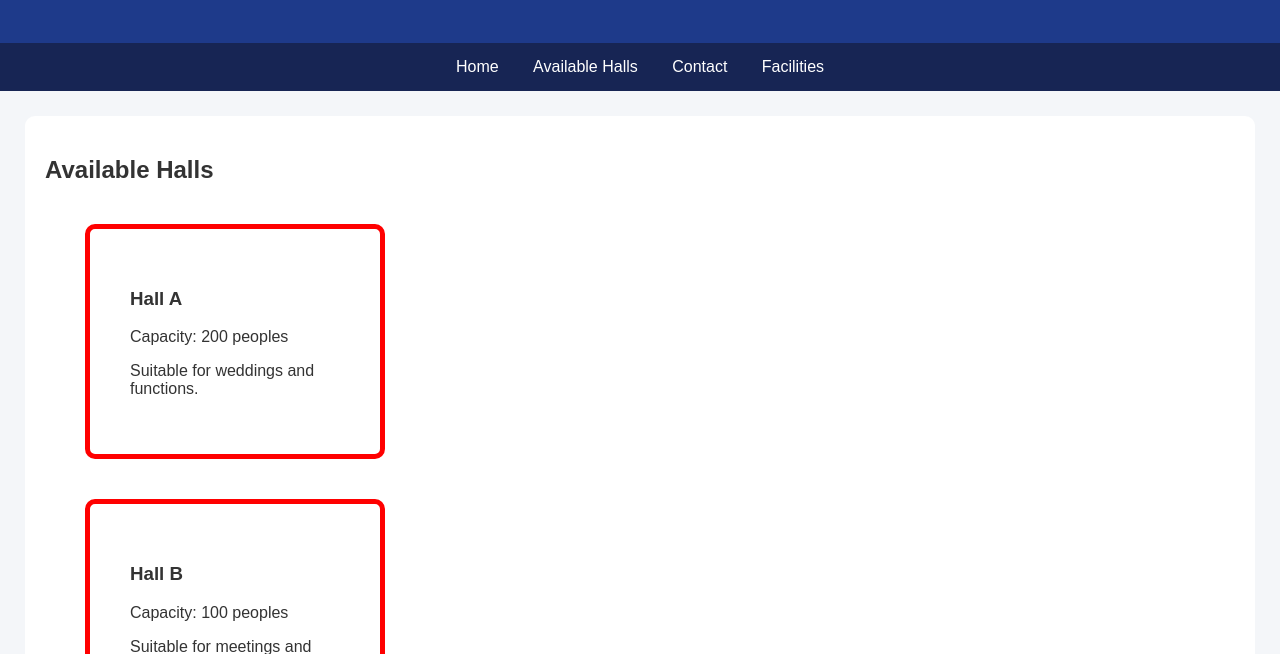
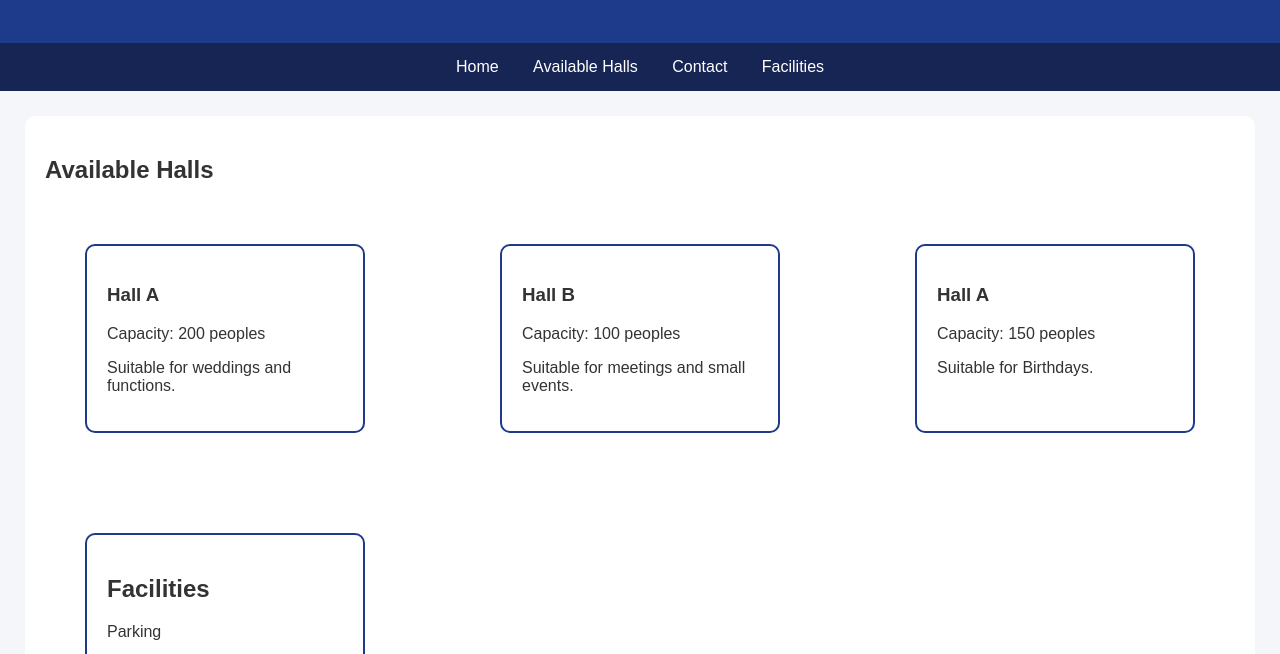
Before and after one commit to rohithn-4436/Community-hall-project, a plain HTML site: page semantic-practice.html in a window 1280 px wide. Shown: the part 131-785 px from the top of the page. Drawn offline with Linux system fonts and the light colour scheme.

Commit message:
Completed CSS display and flexbox

```diff
--- a/semantic-practice.html
+++ b/semantic-practice.html
@@ -19,6 +19,7 @@
         <main>
             <section id="halls" class="hall-section">
                 <h2>Available Halls</h2>
+                <div class="hall-container">
                 <article class="hall-card">
                     <h3>Hall A</h3>
                     <p>Capacity: 200 peoples</p>
@@ -40,6 +41,7 @@
                     <p>Electricity Backup</p>
                     <p>Catering</p>
                 </article>
+                </div>
             </section>
             <aside class="info">
                 <h3>Important Information</h3>
--- a/style.css
+++ b/style.css
@@ -81,3 +81,20 @@ footer {
     text-align: center;
     border-radius: 10px;
 }
+.hall-container {
+    display: flex;
+    flex-direction: row;
+    justify-content: space-between;
+    align-items: stretch;
+    flex-wrap: wrap;
+    gap: 20px;
+}
+
+.hall-card {
+    box-sizing: border-box;
+    width: 280px;
+    padding: 20px;
+    border: 2px solid #1e3a8a;
+    border-radius: 10px;
+    background-color: white;
+}
```
